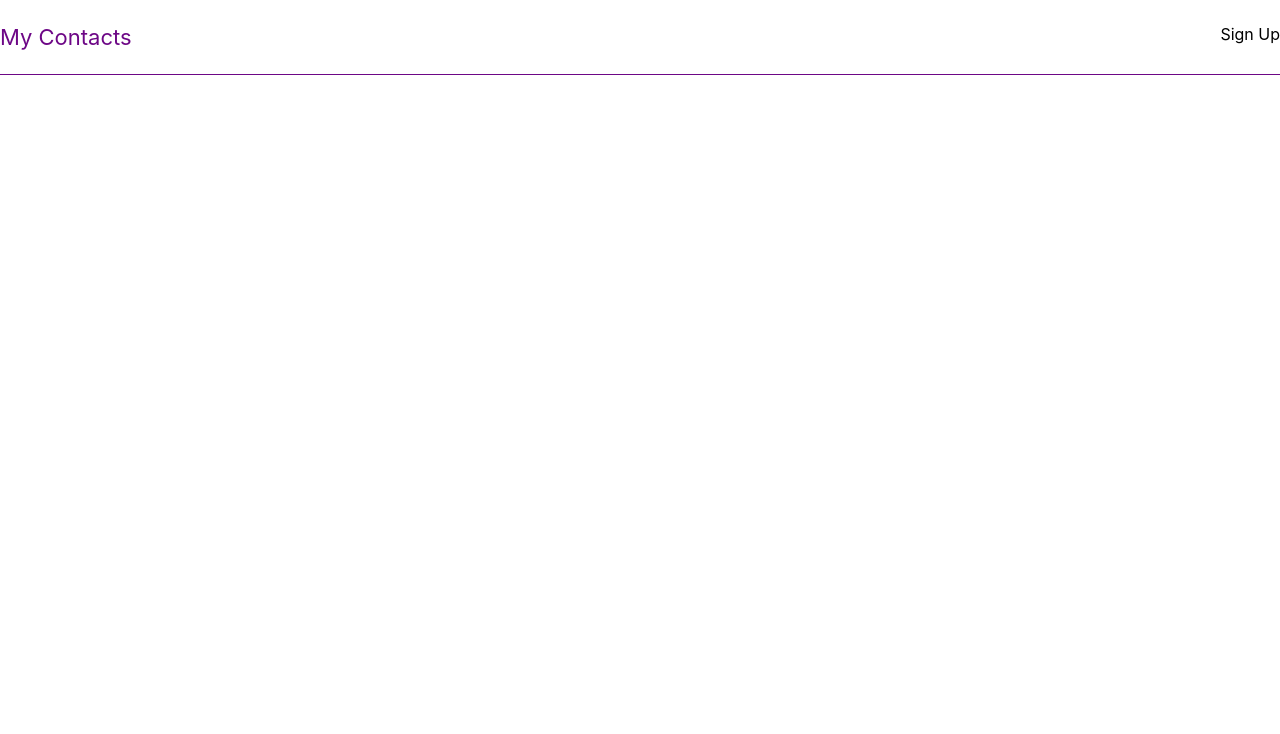
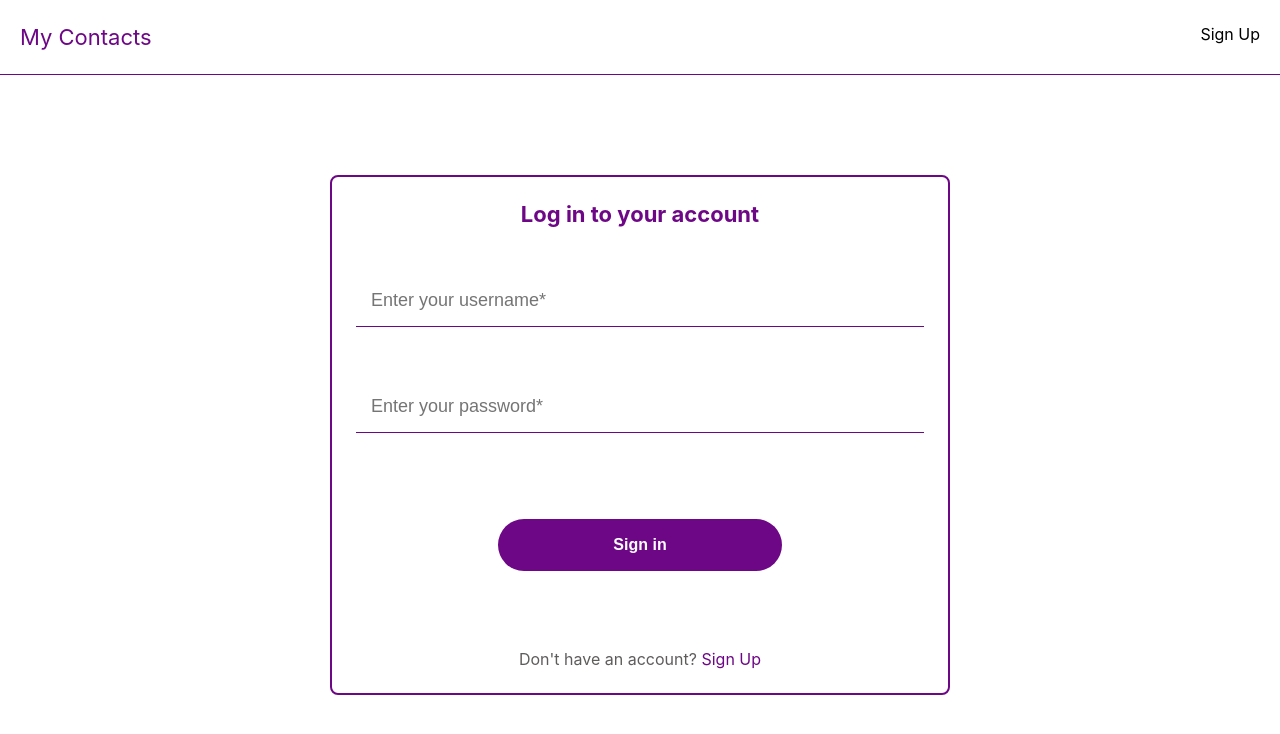
Before and after one commit to anton-zm/profile-area-test, a React (Create React App) app: page / in a window 1280 px wide. Shown: the top 734 px of the page. Built offline with nearby package versions, Linux system fonts and the light colour scheme.

Commit message:
add signin form

```diff
--- /dev/null
+++ b/src/components/button.tsx
@@ -0,0 +1,51 @@
+import React from "react";
+import styled from "styled-components";
+import { Colors } from "../interface";
+
+interface ButtonProps {
+	fill: Colors | string
+	width?: string
+	padding?: string
+	borderRadius?: string
+	centered?: boolean
+	border?: string
+	margin?: string
+	color?: Colors | string
+	filter?: string
+	boxShadow?: string
+	transition?: string
+	hover?: string
+	activeStyle?: string
+	fontWeight?: string
+}
+
+export const Button = styled.button<ButtonProps>`
+    width: ${(props) => props.width || '290px'};
+
+	padding: ${(props) => props.padding || '17px'};
+
+	color: ${(props) => props.color || '#fff'};
+	background: ${(props) => props.fill};
+	box-shadow: ${(props) => props.boxShadow};
+
+	cursor: ${(props) => (!props.disabled ? 'pointer' : 'block')};
+
+	text-align: ${(props) => (props.centered ? 'center' : 'initial')};
+	border: ${(props) => props.border || 'none'};
+	border-radius: ${(props) => props.borderRadius || '80px'};
+
+	margin: ${(props) => props.margin || 0};
+
+	font-weight: ${(props) => props.fontWeight || 'bold'};
+	font-size: 16px;
+
+	transition: ${(props) => props.transition || '0.3s'};
+
+	:hover {
+		${(props) => props.hover || 'opacity: 0.8;'}
+	}
+
+	:active {
+		${(props) => props.activeStyle || 'opacity: 1;'}
+	}
+`
--- a/src/components/content-wrapper.tsx
+++ b/src/components/content-wrapper.tsx
@@ -1,11 +1,11 @@
 import styled from 'styled-components'
 
 export const Content = styled.div`
-    max-width: 1600px;
+    max-width: 1280px;
     margin: 0 auto;
     background-color: transparent;
 
-    @media (max-width: 1200px){
+    @media (max-width: 1400px){
         padding: 0 20px;
     }
 `
--- /dev/null
+++ b/src/components/forms/login-form.tsx
@@ -0,0 +1,20 @@
+import { observer } from "mobx-react-lite";
+import React from "react";
+import styled from "styled-components";
+import { Colors } from "../../interface";
+import { SignInForm } from "./signin";
+
+const FormWrapper = styled.div`
+    width: 50%;
+    padding: 24px;
+    border: 2px solid ${Colors.MAIN};
+    border-radius: 8px;
+`
+
+export const LoginForm = observer(() => {
+    return (
+        <FormWrapper className="flex-column">
+            <SignInForm />
+        </FormWrapper>
+    )
+})
--- /dev/null
+++ b/src/components/forms/signin.tsx
@@ -0,0 +1,72 @@
+import { observer } from "mobx-react-lite";
+import React, { useEffect, useState } from "react";
+import { ErrorText, FormTitle, PromptText, TextInput } from "./typography";
+import { Colors } from "../../interface";
+import { Button } from "../button";
+
+export const SignInForm = observer(() => {
+    const [nameError, setNameError] = useState('')
+    const [passwordError, setPasswordError] = useState('')
+    const [serverError, setServerError] = useState('')
+    const [name, setName] = useState('')
+    const [password, setPassword] = useState('')
+    const [isNameValid, setIsNameValid] = useState(false)
+    const [isPasswordValid, setIsPasswordValid] = useState(false)
+
+    const isValid = !isNameValid && !isPasswordValid
+
+    useEffect(() => {
+        if(password){
+            setIsPasswordValid(true)
+        }else{
+            setIsPasswordValid(false)
+        }
+        if(name){
+            setIsNameValid(true)
+        }else{
+            setIsNameValid(false)
+        }
+    },[password, name])
+
+    const Submit = () => {
+        if(!name)setNameError('Username is required!')
+        if(!name)setPasswordError('Password is required!')
+    }
+
+    return (
+        <div className="flex-column centered">
+            <FormTitle>Log in to your account</FormTitle>
+            <TextInput
+                value={name}
+                type='text'
+                placeholder='Enter your username*'
+                onChange={(e) => {
+                    setName(e.target.value)
+                    setNameError('')
+                }}
+            />
+            <ErrorText>{nameError}</ErrorText>
+            <TextInput
+                value={password}
+                type='password'
+                placeholder='Enter your password*'
+                onChange={(e) => {
+                    setPassword(e.target.value)
+                    setPasswordError('')
+                }}
+            />
+            <ErrorText>{passwordError}</ErrorText>
+            <Button
+                fill={Colors.MAIN}
+                centered
+                margin="32px 0 0"
+                width='50%'
+                onClick={Submit}
+            >
+                Sign in
+            </Button>
+            <ErrorText>{serverError}</ErrorText>
+            <PromptText>Don't have an account? <span>Sign Up</span></PromptText>
+        </div>
+    )
+})
--- /dev/null
+++ b/src/components/forms/typography.tsx
@@ -0,0 +1,32 @@
+import styled from "styled-components"
+import { Colors } from "../../interface"
+
+export const FormTitle = styled.h2`
+    font-size: 22px;
+    color: ${Colors.MAIN};
+    text-align: center;
+    margin-bottom: 48px;
+`
+export const TextInput = styled.input`
+    border: none;
+    outline: none;
+    padding: 15px;
+    border-bottom: 1px solid ${Colors.MAIN};
+    width: 100%;
+    font-size: 18px;
+`
+export const ErrorText = styled.p`
+    color: red;
+    font-size: 16px;
+    margin-bottom: 24px;
+    margin-top: 12px;
+    min-height: 18px;
+`
+export const PromptText = styled.p`
+    color: ${Colors.GREY};
+    margin-top: 24px;
+        span {
+            color: ${Colors.MAIN};
+            cursor: pointer;
+        }
+`
--- a/src/interface.ts
+++ b/src/interface.ts
@@ -1,3 +1,4 @@
 export enum Colors {
-    MAIN = '#6d0786'
+    MAIN = '#6d0786',
+    GREY = '#5f5c5c'
 }
--- a/src/pages/login.tsx
+++ b/src/pages/login.tsx
@@ -1,12 +1,16 @@
 import React from "react";
 import { observer } from "mobx-react-lite"
 import { Header } from "../components/header";
+import { Content } from "../components/content-wrapper";
+import { LoginForm } from "../components/forms/login-form";
 
 export const Login = observer(() => {
     return (
         <div>
-        <Header />
-
+            <Header />
+            <Content style={{height:'90vh'}} className="flex-column centered">
+                <LoginForm />
+            </Content>
         </div>
     )
 })
```
